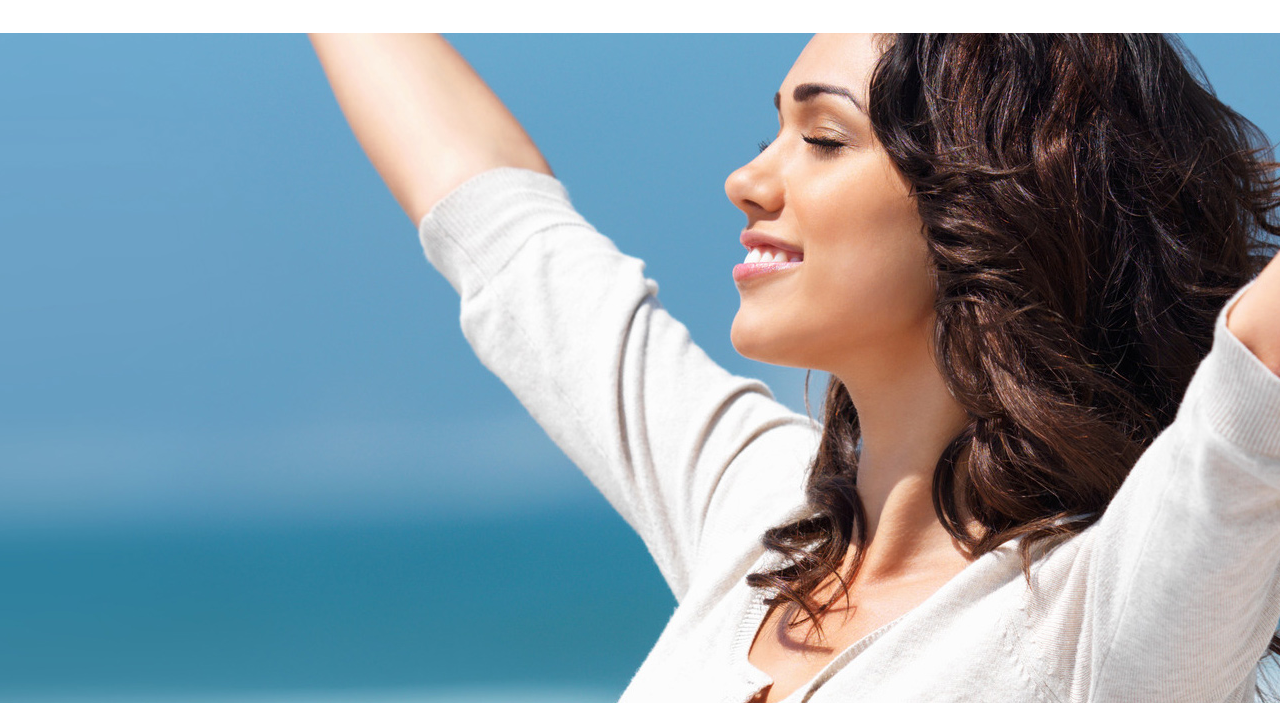
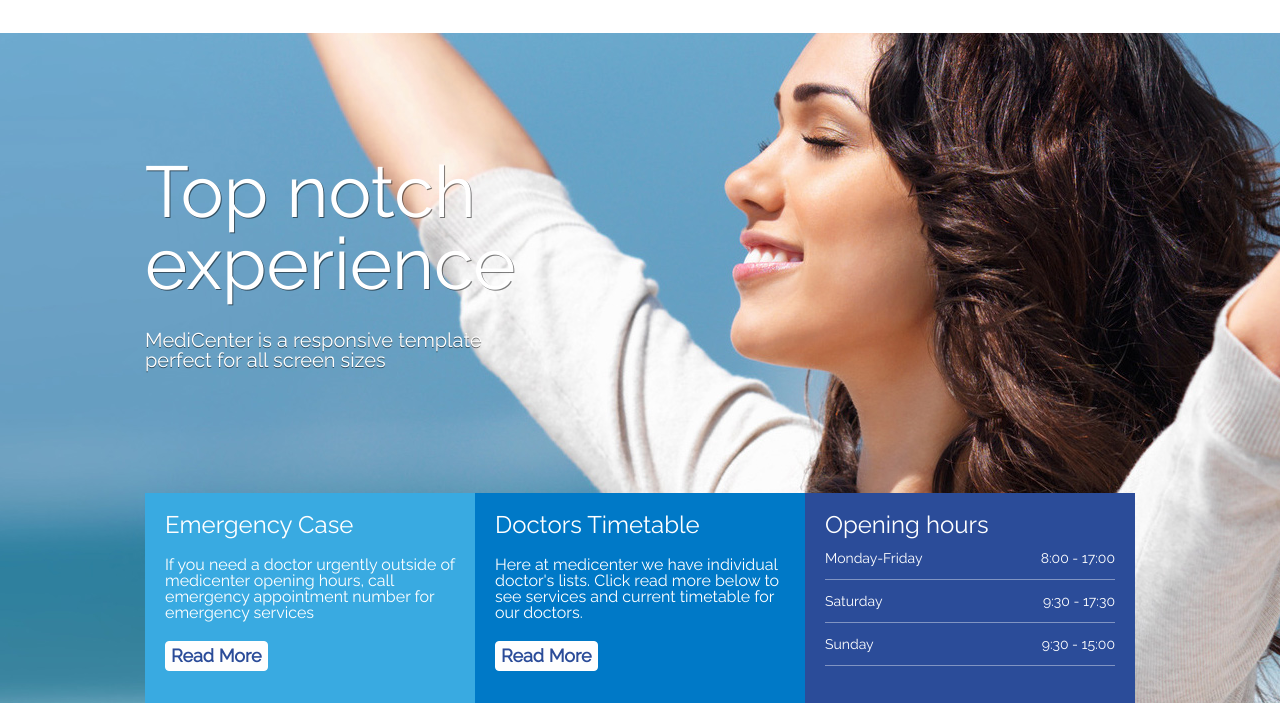
Before and after one commit to JacksonMonteiro/html_medicenter, a plain HTML site: page index.html in a window 1280 px wide. Shown: the part 87-800 px from the top of the page. Drawn offline with Linux system fonts and the light colour scheme.

Commit message:
banner content

```diff
--- a/css/style.css
+++ b/css/style.css
@@ -89,4 +89,85 @@ section#banner {
     background: url('../img/img1.jpg') no-repeat center;
     background-size: cover;
     height: 670px;
+    display: flex;
+    justify-content: center;
 }
+
+div.column {
+    flex-direction: column;
+}
+
+div.banner_headline {
+    display: flex;
+    flex: 1;
+    flex-direction: column;
+    justify-content: center;
+}
+
+div.banner_headline h1 {
+    color: #FFF;
+    font-size: 72px;
+    text-shadow: 1px 1px 0px rgba(0,0,0,.5);
+    max-width: 350px;
+}
+
+div.banner_headline h2 {
+    color: #FFF;
+    font-size: 20px;
+    text-shadow: 0 1px 0 rgba(0,0,0,.5);
+    max-width: 350px;
+    margin-top: 30px;
+}
+
+div.banner_options {
+    height: 210px;
+    display: flex;
+}
+
+div.banner1,
+div.banner2,
+div.banner3 {
+    flex: 1;
+    color: #FFF;
+    padding: 20px;
+}
+
+div.banner1 {
+    background: #39AAE1;
+}
+
+div.banner2 {
+    background: #0079C7;
+}
+
+div.banner3 {
+    background: #2B4C99;
+}
+
+h1.banner_title {
+    font-size: 24px;
+}
+
+p.banner_text {
+    font-size: 16px;
+    margin: 20px 0;
+}
+
+button.banner_button {
+    background: #FEFEFE;
+    border: 1px solid #FFF;
+    border-radius: 4px;
+    padding: 5px;
+    color: #2B4C99;
+    font-size: 18px;
+    outline: none;
+    font-weight: bold;
+}
+
+div.query {
+    display: flex;
+    justify-content: space-between;
+    font-size: 14px;
+    padding: 14px 0;
+    border-bottom: thin solid rgba(255,255,255,.4);
+}
--- a/index.html
+++ b/index.html
@@ -34,7 +34,39 @@
     </header>
 
     <section id="banner">
-
+        <div class="container column">
+            <div class="banner_headline">
+                <h1>Top notch experience</h1>
+                <h2>MediCenter is a responsive template perfect for all screen sizes</h2>
+            </div>
+            <div class="banner_options">
+                <div class="banner1">
+                    <h1 class="banner_title">Emergency Case</h1>
+                    <p class="banner_text">If you need a doctor urgently outside of medicenter opening hours, call emergency appointment number for emergency services</p>
+                    <a href="#"><button class="banner_button">Read More</button></a>
+                </div>
+                <div class="banner2">
+                    <h1 class="banner_title">Doctors Timetable</h1>
+                    <p class="banner_text">Here at medicenter we have individual doctor's lists. Click read more below to see services and current timetable for our doctors.</p>
+                    <a href="#"><button class="banner_button">Read More</button></a>
+                </div>
+                <div class="banner3">
+                    <h1 class="banner_title">Opening hours</h1>
+                    <div class="query">
+                        <p class="day">Monday-Friday</p>
+                        <p class="hours">8:00 - 17:00</p>
+                    </div>
+                    <div class="query">
+                        <p class="day">Saturday</p>
+                        <p class="hours">9:30 - 17:30</p>
+                    </div>
+                    <div class="query">
+                        <p class="day">Sunday</p>
+                        <p class="hours">9:30 - 15:00</p>
+                    </div>
+                </div>
+            </div>
+        </div>
     </section>
 </body>
 
```
